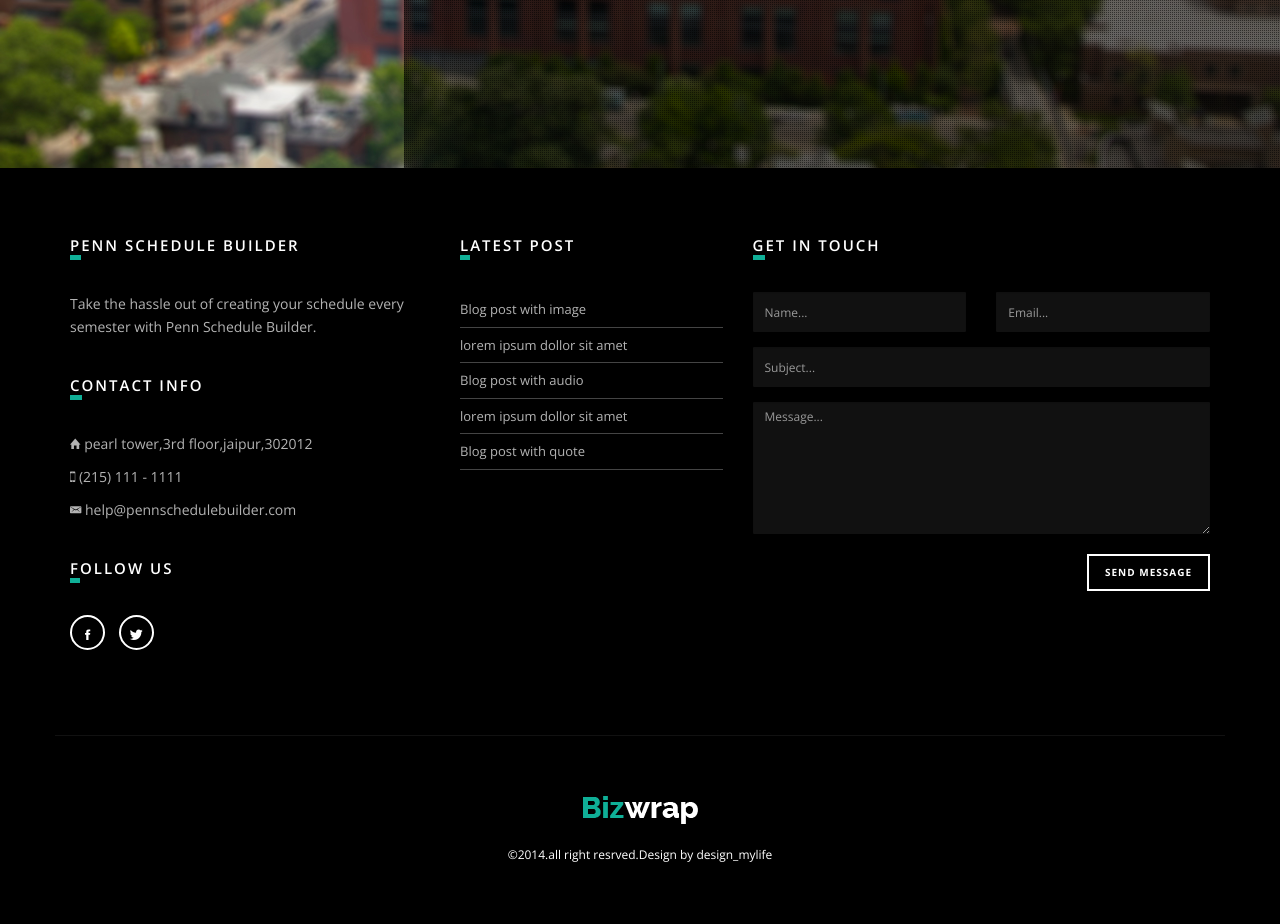
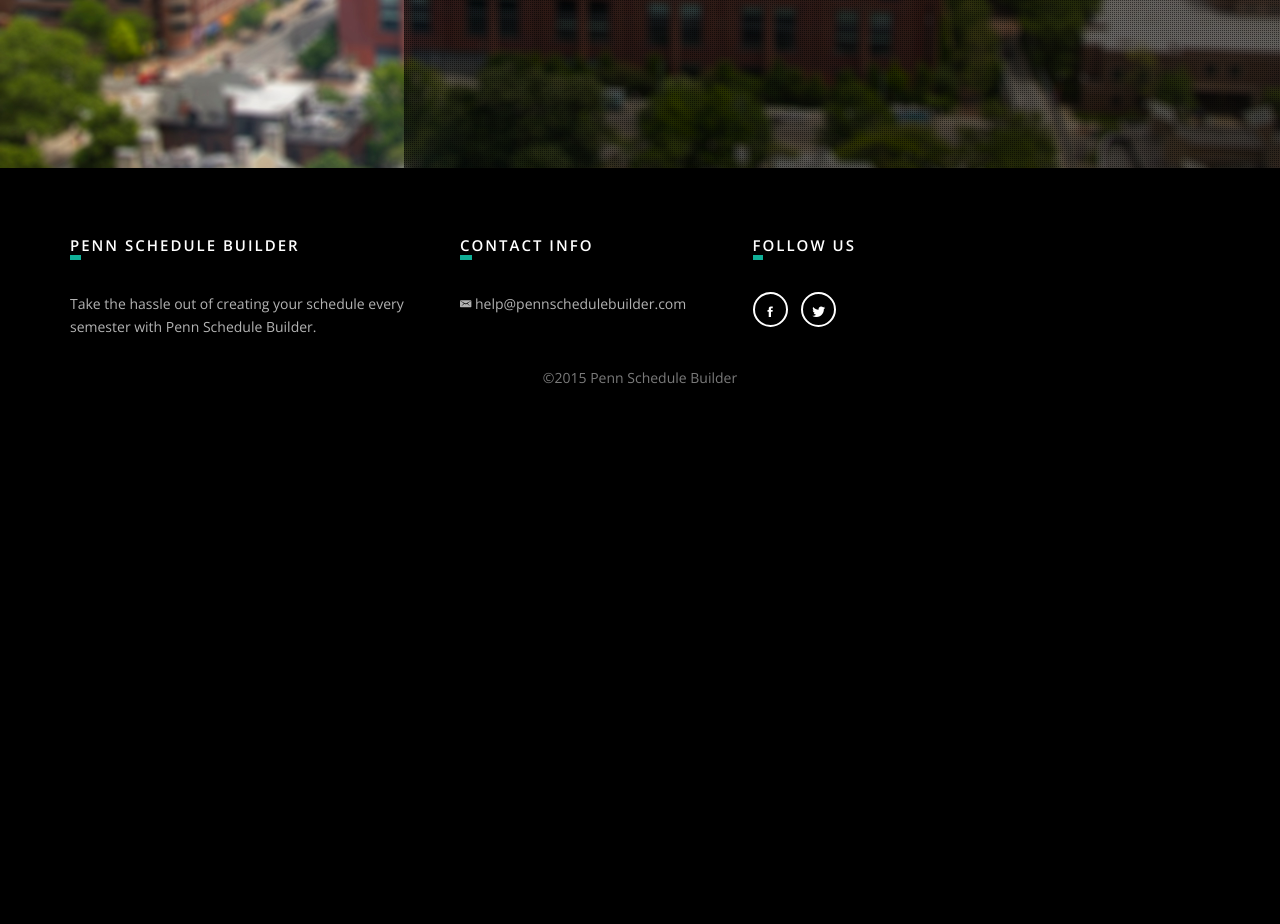
Before and after one commit to shulmanbrent/Penn-Schedule-Builder, a Flask app: page / in a window 1280 px wide; the page is wider, and only the part inside the window is pictured. Shown: the part 634-1558 px from the top of that part. After the commit the page ends 1018 px from the top of that part, so only its background shows below. Run offline with Flask 2, Linux system fonts and the light colour scheme; some libraries are stand-ins or nearby versions; some web fonts are replaced.

Commit message:
Changed footer

```diff
--- a/templates/base.html
+++ b/templates/base.html
@@ -76,7 +76,9 @@
 
         <div id="footer">
             <div class="container">
+
                 <div class="row">
+
                     <div class="col-md-4 margin-btm-20">
                         <div class="footer-col">
                             <h3>Penn Schedule Builder</h3>
@@ -84,14 +86,18 @@
                                 Take the hassle out of creating your schedule every semester with Penn Schedule Builder.
                             </p>
                         </div>
-                        <div class="space-20"></div>
+                    </div>
+
+                    <div class="col-md-3 margin-btm-20">
                         <div class="footer-col">
-                            <h3>contact info</h3>
-                            <p><i class="ion-home"></i> pearl tower,3rd floor,jaipur,302012</p>
-                            <p><i class="ion-iphone"></i> (215) 111 - 1111</p>
+                            <h3>Contact Info</h3>
                             <p><i class="ion-email"></i> help@pennschedulebuilder.com</p>
                         </div>
-                        <div class="space-20"></div>
+                    </div>
+
+
+
+                    <div class="col-md-5 margin-btm-20">
                         <div class="footer-col">
                             <h3>Follow us</h3>
                             <ul class=" list-inline social-btn">
@@ -100,53 +106,18 @@
                             </ul>
                         </div><!--footer social col-->
                     </div><!--col-4 end-->
-                    <div class="col-md-3 margin-btm-20">
-                        <div class="footer-col">
-                            <h3>Latest post</h3>
-                            <ul class="post-list list-unstyled">
-                                <li><a href="#" class="hover-color">Blog post with image</a></li>
-                                <li><a href="#" class="hover-color">lorem ipsum dollor sit amet</a></li>
-                                <li><a href="#" class="hover-color">Blog post with audio</a></li>
-                                <li><a href="#" class="hover-color">lorem ipsum dollor sit amet</a></li>
-                                <li><a href="#" class="hover-color">Blog post with quote</a></li>
-                            </ul>
-                        </div>
-                    </div><!--latest post col end-->
-                    <div class="col-md-5">
-                        <div class="footer-col">
-                            <h3>Get in touch</h3>
-                            <form>
-                                <div class="row">
-                                    <div class="col-md-6">
-                                        <input type="text" class="form-control" placeholder="Name...">
-                                    </div>
-                                    <div class="col-md-6">
-                                        <input type="email" class="form-control" placeholder="Email...">
-                                    </div>
-                                    <div class="col-md-12">
-                                        <input type="text" class="form-control" placeholder="Subject...">
-                                    </div>
-                                    <div class="col-md-12">
-                                        <textarea class="form-control" placeholder="Message..." rows="7"></textarea>
-                                    </div>
-                                    <div class="col-md-12 text-right">
-                                        <button type="submit" class="btn btn-lg btn-white">Send message</button>
-                                    </div>
-                                </div>
-                            </form>
-                        </div>
-                    </div><!--get in touch col end-->
-                </div><!--footer main row end-->
-                <div class="space-70"></div>
-                <div class="row">
-                    <div class="col-md-12 text-center footer-bottom">
-                        <a href="index.html"> <img src="static/img/logo-white.png" alt=""></a>
-                        <div class="space-20"></div>
-                        <span>&copy;2014.all right resrved.Design by design_mylife</span>
-                    </div>
-                </div><!--footer copyright row end-->
-            </div><!--container-->
-        </div><!--footer main end-->
+
+
+
+                </div>
+            </div>
+
+
+                        <center>&copy;2015 Penn Schedule Builder</center>
+
+
+        </div><!--footer main row end-->
+
 
         <!--scripts-->
         <script src="static/js/jquery-1.10.2.min.js" type="text/javascript"></script>
```
